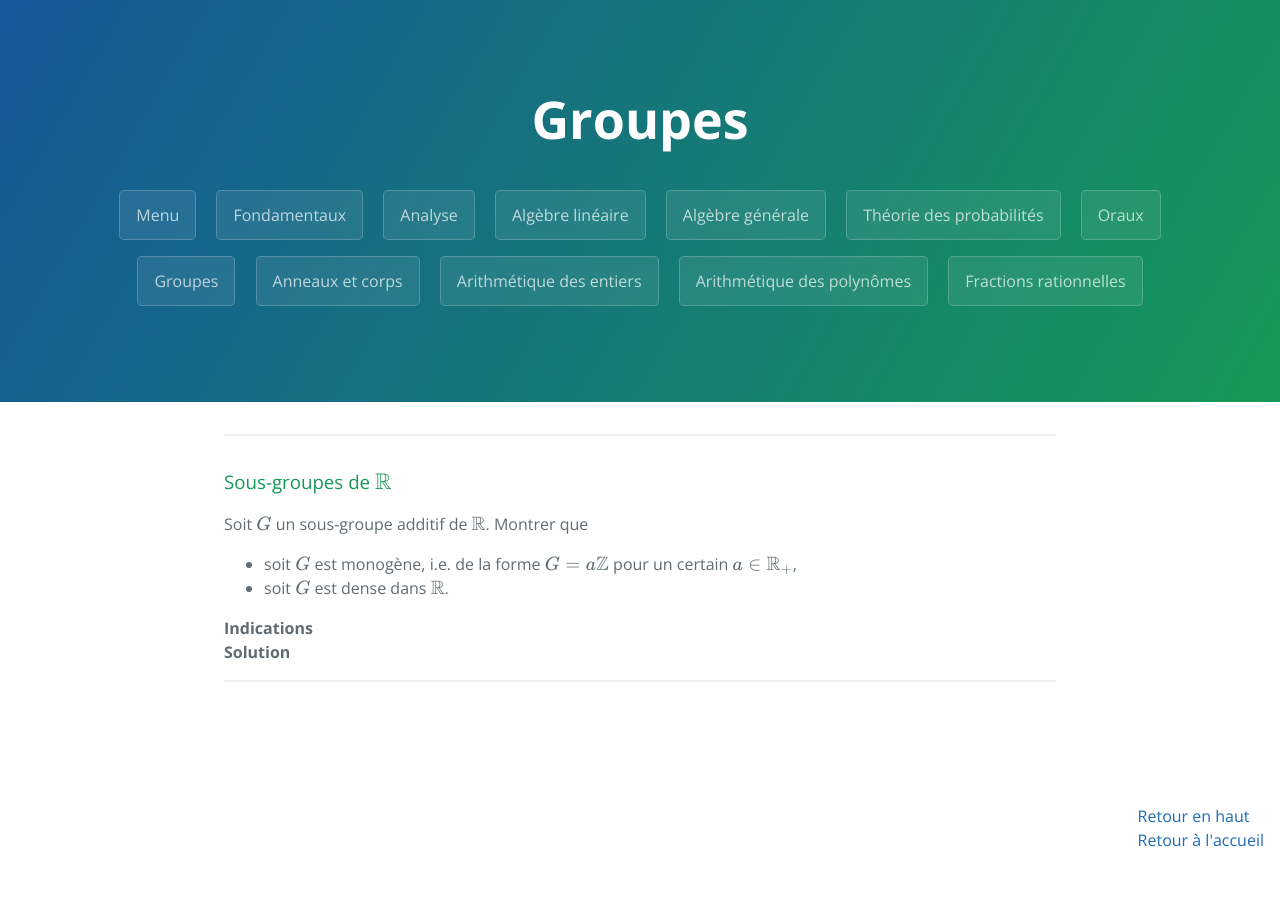
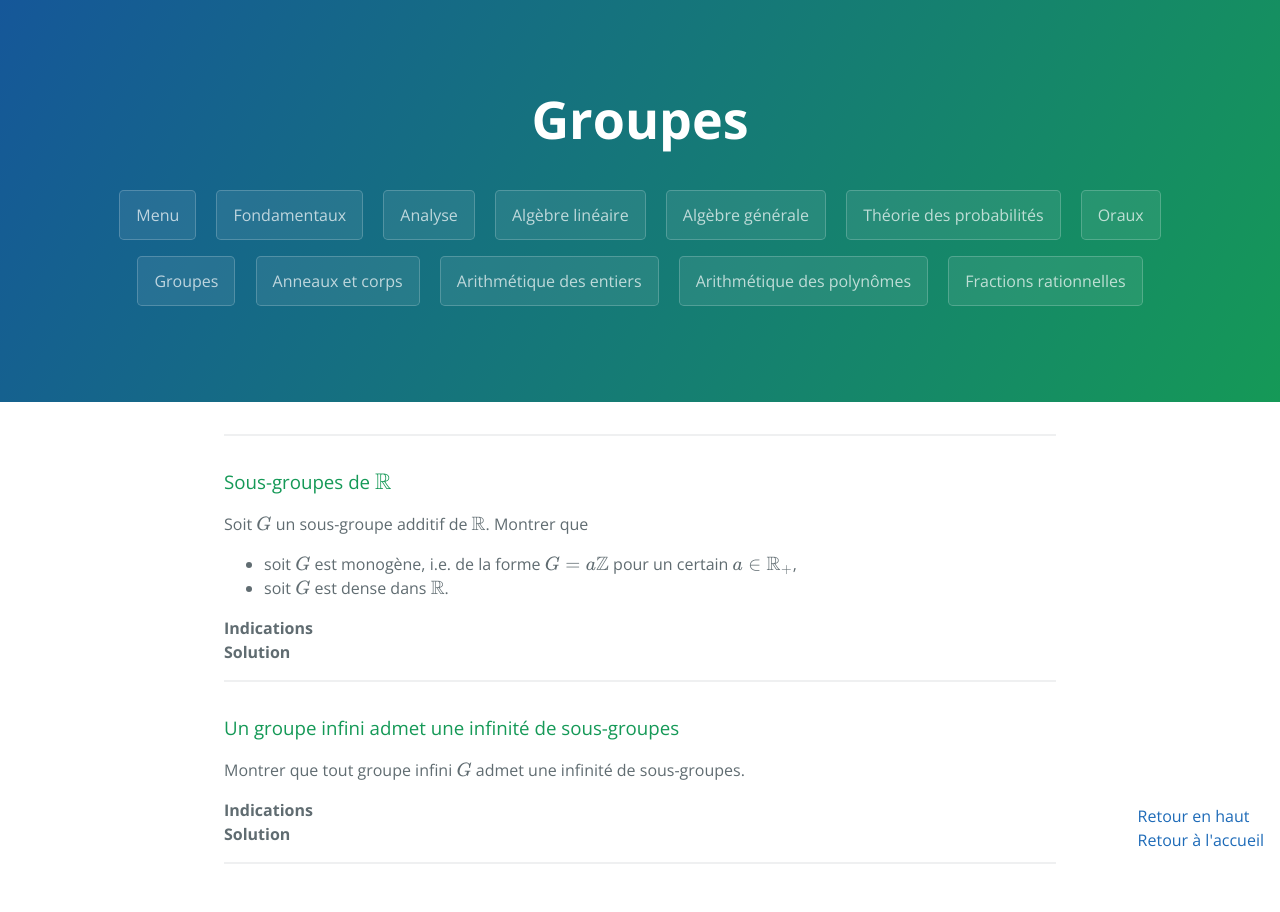
Before and after one commit to WingVee/wingvee.github.io, a Jekyll site: the page built from _pages/groupes.md, in a window 1280 px wide. Built offline with Jekyll 4.4.1, drawn with Linux system fonts in a browser that asks for light colours; formulas are drawn with MathJax 3; the repository's description, which GitHub fills in, is left out; some of the changed text lies outside the part shown.

Commit message:
groupes#groupe-infini-infinites-sous-groupes

```diff
--- a/_pages/groupes.md
+++ b/_pages/groupes.md
@@ -73,3 +73,53 @@ Soit $G$ un sous-groupe additif de $\mathbb{R}$. Montrer que
 </details>
 
 ---
+
+<h3 id="groupe-infini-infinites-sous-groupes">
+  <a href="#groupe-infini-infinites-sous-groupes" class="header">
+  Un groupe infini admet une infinité de sous-groupes</a>
+</h3>
+
+Montrer que tout groupe infini $G$ admet une infinité de sous-groupes.
+
+<details>
+  <summary><b>Indications</b></summary>
+    <details>
+      <summary><u>Indication 1</u></summary>
+        Supposer que $G$ admet un nombre fini de sous-groupes.<br>
+        Montrer qu'il existe une partie finie $A$ de $G$ telle que $\displaystyle G = \bigcup_{a\in A} \langle a\rangle$.
+    </details>
+    <details>
+      <summary><u>Indication 2</u></summary>
+        Montrer que tous les sous-groupes engendrés $\langle a\rangle$ sont finis.
+    </details>
+</details>
+
+<details>
+  <summary><b>Solution</b></summary>
+    Montrons la contraposée de l'énoncé : si $G$ admet un nombre fini de sous-groupes, alors $G$ est fini.<br>
+    Supposons que $G$ admet un nombre fini de sous-groupes.<br><br>
+    <li>
+      <u>Étape 1 :</u> Montrons qu'il existe une partie finie $A$ de $G$ telle que $\displaystyle G = \bigcup_{a\in A} \langle a\rangle$.<br>
+      <ol>
+        Remarquons tout d'abord que $a \in \langle a\rangle$ pour tout $a\in G$. Donc
+        $$G = \bigcup_{a\in G} \langle a\rangle.$$
+        Or, $G$ admet un nombre fini de sous-groupes, donc l'ensemble des sous-groupes engendrés $\left\{\langle a\rangle\mid a\in G\right\}$ est fini.<br>
+        Donc il existe une partie finie $A$ de $G$ telle que les deux ensembles suivants soient égaux :
+        $$\left\{\langle a\rangle\mid a\in G\right\} = \left\{\langle a\rangle\mid a\in A\right\}.$$
+        Ainsi,
+        $$G = \displaystyle\bigcup_{a\in A} \langle a\rangle.$$
+      </ol>
+    </li>
+    <li>
+      <u>Étape 2 :</u> Montrons que tous les sous-groupes engendrés $\langle a\rangle$ sont finis.<br>
+      <ol>
+        Soit $a\in G$. Si $\langle a\rangle$ est infini, alors $\langle a\rangle$ est isomorphe à $\mathbb{Z}$.<br>
+        Or $\mathbb{Z}$ admet une infinité de sous-groupes distincts (de la forme $n\mathbb{Z}$ pour $n\in\mathbb{N}$).<br>
+        Donc par isomorphisme, $\langle a\rangle$ admet une infinité de sous-groupes distincts et donc $G$ admet une infinité de sous-groupes, ce qui contredit l'hypothèse de départ.<br>
+        Donc tous les sous-groupes engendrés $\langle a\rangle$ sont finis.
+      </ol>
+    </li>
+    En combinant les deux étapes, on obtient que $\displaystyle G = \bigcup_{a\in A} \langle a\rangle$ est une union finie de sous-groupes finis, donc $G$ est fini, ce qui conclut la preuve par contraposée.
+</details>
+
+---
```
